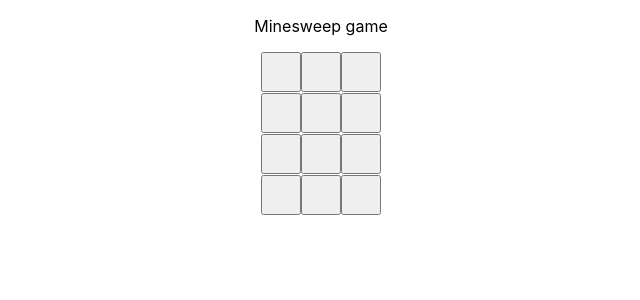
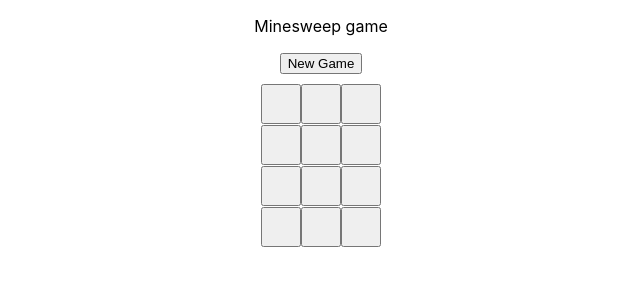
Before and after one commit to RamySaleh/minesweep, a React (Create React App) app: page / in a window 1280 px wide. Shown: the top 300 px of the page, without its empty margins (319-959 px from the left). Built offline with nearby package versions, Linux system fonts and the light colour scheme.

Commit message:
added new game button

```diff
--- a/src/App.js
+++ b/src/App.js
@@ -1,12 +1,20 @@
-import React from "react";
+import React, { useState } from "react";
 import Game from "./components/Game";
 import "./App.css";
+import Header from "./components/Header";
 
 function App() {
+  const [gameId, setGameId] = useState(0);
+
+  const handleNewGameClick = () => {
+    setGameId(gameId + 1);
+  };
+
   return (
     <div className="App">
       <p>Minesweep game</p>
-      <Game></Game>
+      <Header onNewGameClick={handleNewGameClick}></Header>
+      <Game key={gameId}></Game>
     </div>
   );
 }
--- /dev/null
+++ b/src/components/Header.js
@@ -0,0 +1,11 @@
+import React, { useState } from "react";
+
+const Header = (props) => {
+  return (
+    <div style={{ margin: 10 }}>
+      <button onClick={props.onNewGameClick}>New Game</button>
+    </div>
+  );
+};
+
+export default Header;
```
